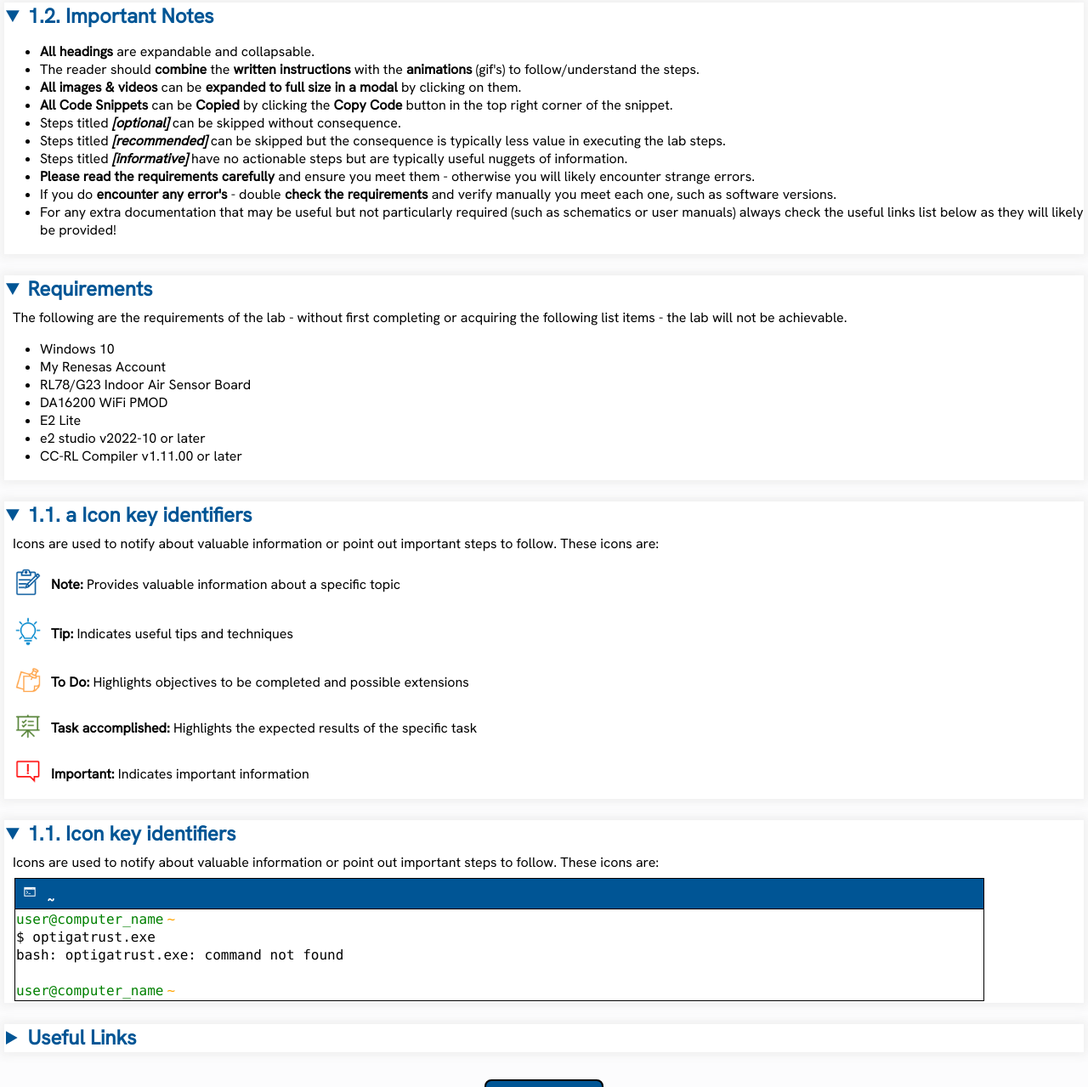
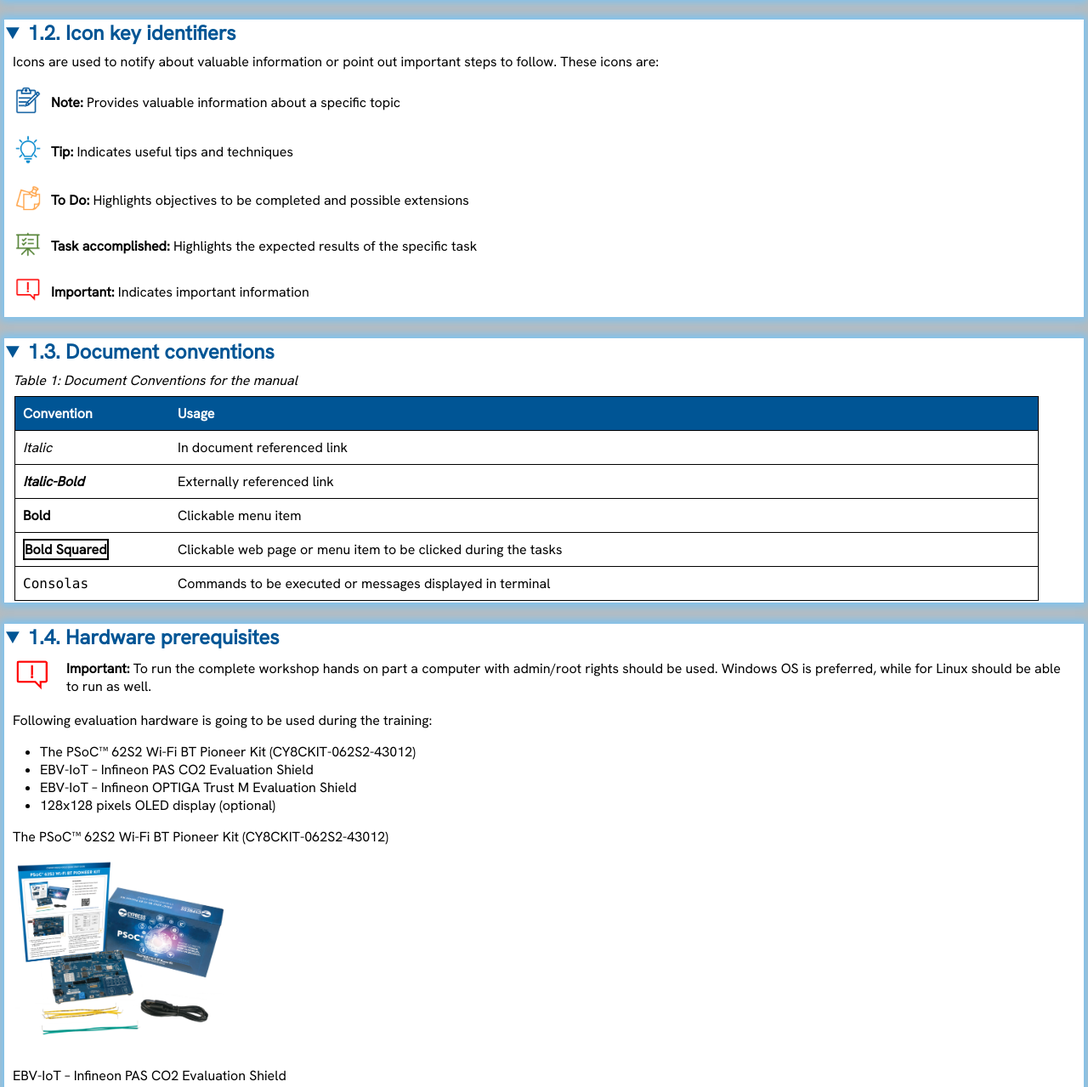
Before and after one commit to UrosMali/UrosMali.github.io, a plain HTML site: page index.html in a window 1280 px wide. Shown: the part 783-2062 px from the top of the page at 85% size. Drawn offline with Linux system fonts and the light colour scheme.

Commit message:
index update
aa

```diff
--- a/html_support_files/ebv_layout_style.css
+++ b/html_support_files/ebv_layout_style.css
@@ -25,8 +25,8 @@
   --dark-blue: var(--allports);
 
   --details-background-color: white;
-  --details-box-shadow: 0px 0px 10px 5px #f1f1f1;
-  --page-background-colour: #fcfcfd;
+  --details-box-shadow: 0px 0px 10px 5px var(--light-blue);
+  --page-background-colour: var(--silver-sand);;
   --modal-caption-text-colour: #ccc;
   --banner-menu-button-hover-colour: #dddddd;
   --next-page-button-colour: white;
@@ -57,7 +57,7 @@
   --logo-height: 60%;
   --logo-margin-top: 15px;
   --logo-margin-right: 1%;
-  --banner-height: 100px;
+  --banner-height: 120px;
   --banner-content-colour: white;
   --banner-heading-max-width: 50%;
   --banner-heading-margin-left: 3%;
@@ -489,6 +489,25 @@
 
 }
 
+.table_ebv_main {
+  border:1px solid black;
+  border-collapse: collapse;
+  margin-left:10px;
+}
+.table_ebv_main tr{
+  border-bottom: 1px solid black;
+}
+
+.table_ebv_main th{
+  border:1px solid black;
+  border-collapse: collapse;
+  border-left: none;
+  border-right: none;
+
+  background-color: var(--ebv-blue);
+  color:white;
+}
+
 .table_terminal {
   border:1px solid black;
   border-collapse: collapse;
--- a/index.html
+++ b/index.html
@@ -58,49 +58,15 @@
     </ul>
     <p>In the &lsquo;root&rsquo; folder there are <b>training manual</b> and <b>training overview</b> in PDF .<p>
   </details>
-  <details open>
-    <summary>
-      <h2>Important Notes</h2>
-    </summary>
-    <ul>
-      <li><b>All headings</b> are expandable and collapsable.</li>
-      <li>The reader should <b>combine</b> the <b>written instructions</b> with the <b>animations</b> (gif&#39;s) to follow/understand the
-      steps.</li>
-      <li><b>All images &amp; videos</b> can be <b>expanded to full size in a modal</b> by clicking on them.</li>
-      <li><b>All Code Snippets</b> can be <b>Copied</b> by clicking the <b>Copy Code</b> button in the top right corner of the snippet.</li>
-      <li>Steps titled <b><i>[optional]</i></b> can be skipped without consequence.</li>
-      <li>Steps titled <b><i>[recommended]</i></b> can be skipped but the consequence is typically less value in executing the lab steps.</li>
-      <li>Steps titled <b><i>[informative]</i></b> have no actionable steps but are typically useful nuggets of information.</li>
-      <li><b>Please read the requirements carefully</b> and ensure you meet them - otherwise you will likely encounter strange errors.</li>
-      <li>If you do <b>encounter any error&#39;s</b> - double <b>check the requirements</b> and verify manually you meet each one, such as
-      software versions.</li>
-      <li>For any extra documentation that may be useful but not particularly required (such as schematics or user manuals) always check the
-      useful links list below as they will likely be provided!</li>
-    </ul>
-  </details>
+
+
   <details open="">
-    <summary>
-      Requirements
-    </summary>
-    <p>The following are the requirements of the lab - without first completing or acquiring the following list items - the lab will not be
-    achievable.</p>
-    <ul>
-      <li>Windows 10</li>
-      <li>My Renesas Account</li>
-      <li>RL78/G23 Indoor Air Sensor Board</li>
-      <li>DA16200 WiFi PMOD</li>
-      <li>E2 Lite</li>
-      <li>e2 studio v2022-10 or later</li>
-      <li>CC-RL Compiler v1.11.00 or later</li>
-    </ul>
-	</details>
-  <details open="">
-	<summary> 1.1. a Icon key identifiers </summary>
+	<summary><h2> Icon key identifiers </h2></summary>
 	<p>Icons are used to notify about valuable information or point out important steps to follow. These icons are:</p>
 
 	<table style="width:100%">
 		<tr>
-			<th style="width:20px"><img style="width:30px" src="html_support_files/IconNote.png"></th>
+			<th style="width:30px"><img style="width:30px" src="html_support_files/IconNote.png"></th>
 			<td><b>Note:</b> Provides valuable information about a specific topic</td>
 		</tr>
 		<tr>
@@ -121,6 +87,93 @@
 		</tr>
 	</table>
   </details>
+  <details open>
+    <summary><h2>Document conventions</h2></summary>
+        <p><em>Table 1: Document Conventions for the manual</em></p>
+        <table style="width:95%" class="table_ebv_main">
+        <tr>
+          <th width="180"><p>Convention</p></td>
+          <th><p>Usage</p></td>
+        </tr>
+        <tr>
+          <td><p><em>Italic</em></p></td>
+          <td><p>In document referenced link</p></td>
+        </tr>
+        <tr>
+          <td><p><strong><em>Italic-Bold</em></strong></p></td>
+          <td><p>Externally referenced link</p></td>
+        </tr>
+        <tr>
+          <td><p><strong>Bold</strong></p></td>
+          <td><p>Clickable menu item</p></td>
+        </tr>
+        <tr>
+          <td><p><strong><span style="border: black 2px solid">Bold Squared</span></strong></p></td>
+          <td><p>Clickable web page or menu item to be clicked during the tasks</p></td>
+        </tr>
+        <tr>
+          <td><p class="consolas_black">Consolas</p></td>
+          <td><p>Commands to be executed or messages displayed in terminal</p></td>
+        </tr>
+        </table>
+
+  </details>
+<details open>
+<summary><h2>Hardware prerequisites</h2></summary>
+<table style="width:100%">
+  <tr>
+    <th style="width:30px"><img style="width:40px" src="html_support_files/IconImportant.png"></th>
+    <td><p><strong>Important:</strong> To run the complete workshop hands on part a computer with admin/root rights should be used. Windows OS is preferred, while for Linux should be able to run as well.</p></td>
+  </tr>
+</table>
+<p>Following evaluation hardware is going to be used during the training:</p>
+<ul>
+<li>The PSoC&trade; 62S2 Wi-Fi BT Pioneer Kit (CY8CKIT-062S2-43012)</li>
+<li>EBV-IoT &ndash; Infineon PAS CO2 Evaluation Shield</li>
+<li>EBV-IoT &ndash; Infineon OPTIGA Trust M Evaluation Shield</li>
+<li>128x128 pixels OLED display (optional)</li>
+</ul>
+
+<p>The PSoC&trade; 62S2 Wi-Fi BT Pioneer Kit (CY8CKIT-062S2-43012)</p>
+<img class="modal-thumbnails" src="imgs/CY8CKIT-062S2-43012_0.png" alt>
+
+<p>EBV-IoT &ndash; Infineon PAS CO2 Evaluation Shield</p>
+<img class="modal-thumbnails" src="imgs/PASCO2EvSh.png" alt>
+
+<p>EBV-IoT &ndash; Infineon OPTIGA Trust M Evaluation Shield</p>
+<img class="modal-thumbnails" src="imgs/OTM-Full.png" alt>
+
+<p>The stacked bundle:</p>
+<img class="modal-thumbnails" src="imgs/InfineonDemo Full.png" alt>
+
+
+</details>
+<details open>
+  <summary><h2>Software prerequisites</h2></summary>
+
+  <h3>1.1.1 Installing ModusToolbox<sup>TM</sup></h3>
+  <p>Please refer to the Infineon&rsquo;s <a href="https://www.infineon.com/cms/en/design-support/tools/sdk/modustoolbox-software/" target="_blank"><strong><em>ModusToolbox<sup>TM</sup> Software</em></strong></a> pages for application download and &ldquo;Installation guide&rdquo; (<a href="https://www.infineon.com/cms/en/design-support/tools/sdk/modustoolbox-software/" target="_blank"><strong><em>link</em></strong></a>).</p>
+  <table style="width:100%">
+    <tr>
+      <th style="width:30px"><img style="width:40px" src="html_support_files/IconNote.png"></th>
+      <td><p><strong>Note:</strong> It is strongly recommended to install the tool into the root of any of your disk drives e.g. &ldquo;D:/Infineon&rdquo;. Please do keep the name as short as possible and do not use spaces or any special characters.</p></td>
+    </tr>
+  </table>
+  <p>Default location of installation directory for the Eclipse IDE is:</p>
+  <p><em>&lt;install_path&gt;\ModusToolbox\ide_&lt;version&gt;\eclipse\</em></p>
+  <table>
+  <tbody>
+  <tr>
+  <td width="613">
+  <p><strong>Important: </strong>If the software is installed in any other than default location you have to set an environment variable. Please follow the <strong><em>ModusToolbox installation guide</em></strong>.</p>
+  </td>
+  </tr>
+  </tbody>
+  </table>
+  <p>After successful installation you should be able to see the tools installed in your start menu under &ldquo;ModusToolbox 3.1 (Current user)&rdquo;.</p>
+
+</details>
+
 
   <details open="">
 	<summary> 1.1. Icon key identifiers </summary>
@@ -141,6 +194,42 @@
 			<span class="consolas_orange"> ~</span><br>
 		</tr>
 	</table>
+  </details>
+  <details open="">
+    <summary>
+      Requirements
+    </summary>
+    <p>The following are the requirements of the lab - without first completing or acquiring the following list items - the lab will not be
+    achievable.</p>
+    <ul>
+      <li>Windows 10</li>
+      <li>My Renesas Account</li>
+      <li>RL78/G23 Indoor Air Sensor Board</li>
+      <li>DA16200 WiFi PMOD</li>
+      <li>E2 Lite</li>
+      <li>e2 studio v2022-10 or later</li>
+      <li>CC-RL Compiler v1.11.00 or later</li>
+    </ul>
+	</details>
+  <details open>
+    <summary>
+      <h2>Important Notes</h2>
+    </summary>
+    <ul>
+      <li><b>All headings</b> are expandable and collapsable.</li>
+      <li>The reader should <b>combine</b> the <b>written instructions</b> with the <b>animations</b> (gif&#39;s) to follow/understand the
+      steps.</li>
+      <li><b>All images &amp; videos</b> can be <b>expanded to full size in a modal</b> by clicking on them.</li>
+      <li><b>All Code Snippets</b> can be <b>Copied</b> by clicking the <b>Copy Code</b> button in the top right corner of the snippet.</li>
+      <li>Steps titled <b><i>[optional]</i></b> can be skipped without consequence.</li>
+      <li>Steps titled <b><i>[recommended]</i></b> can be skipped but the consequence is typically less value in executing the lab steps.</li>
+      <li>Steps titled <b><i>[informative]</i></b> have no actionable steps but are typically useful nuggets of information.</li>
+      <li><b>Please read the requirements carefully</b> and ensure you meet them - otherwise you will likely encounter strange errors.</li>
+      <li>If you do <b>encounter any error&#39;s</b> - double <b>check the requirements</b> and verify manually you meet each one, such as
+      software versions.</li>
+      <li>For any extra documentation that may be useful but not particularly required (such as schematics or user manuals) always check the
+      useful links list below as they will likely be provided!</li>
+    </ul>
   </details>
 
   <details>
```
Also changed, not shown: imgs/CY8CKIT-062S2-43012_0.png (added), imgs/OTM-Full.png (added), imgs/PSoCKit.png (added), screen_shots/EditSystemVariable.png (added), screen_shots/EnvironmentVariables.png (added), screen_shots/NewSystemVariable.png (added), screen_shots/System Properties.png (added), screen_shots/WinMenu-Env.png (added), 2 other files.
